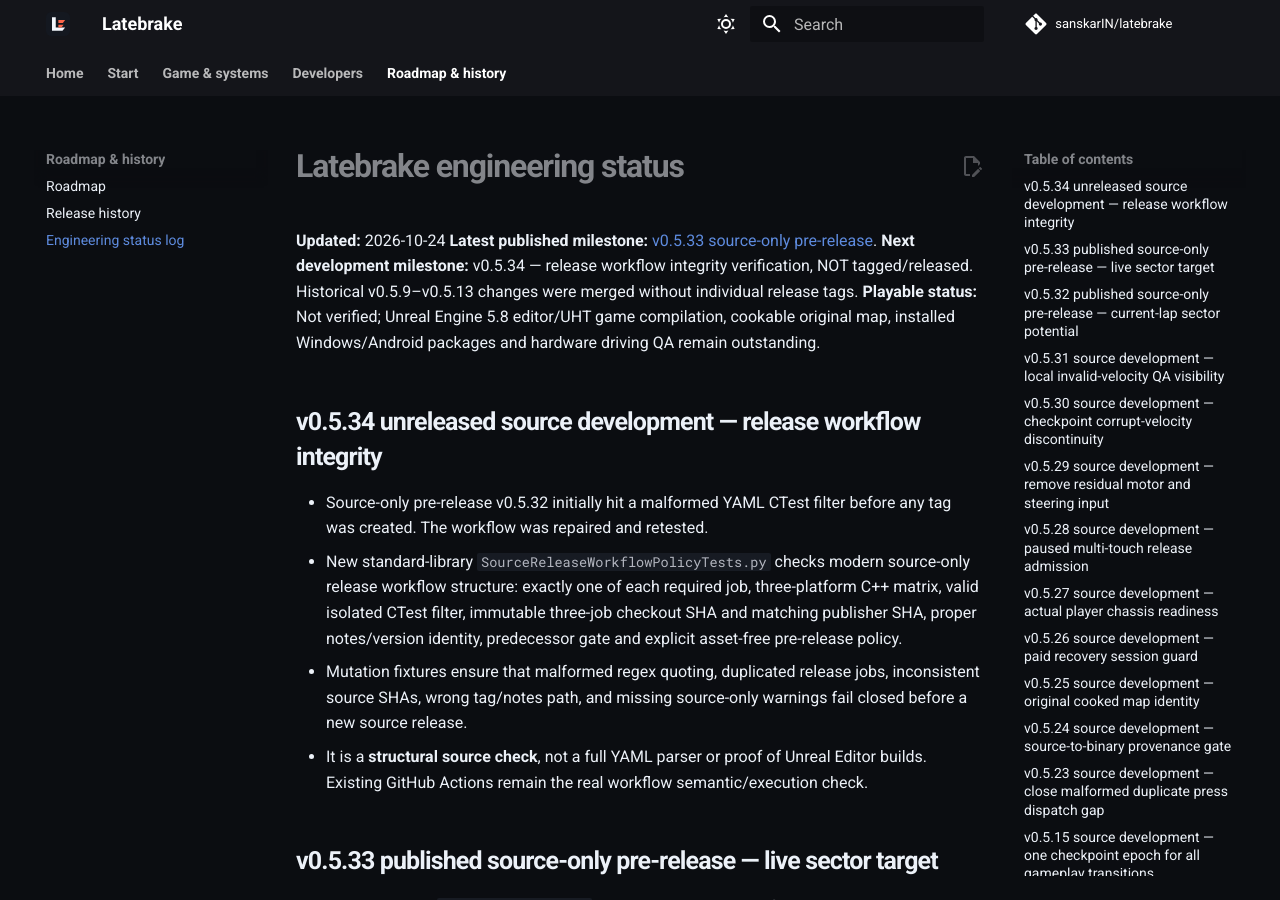
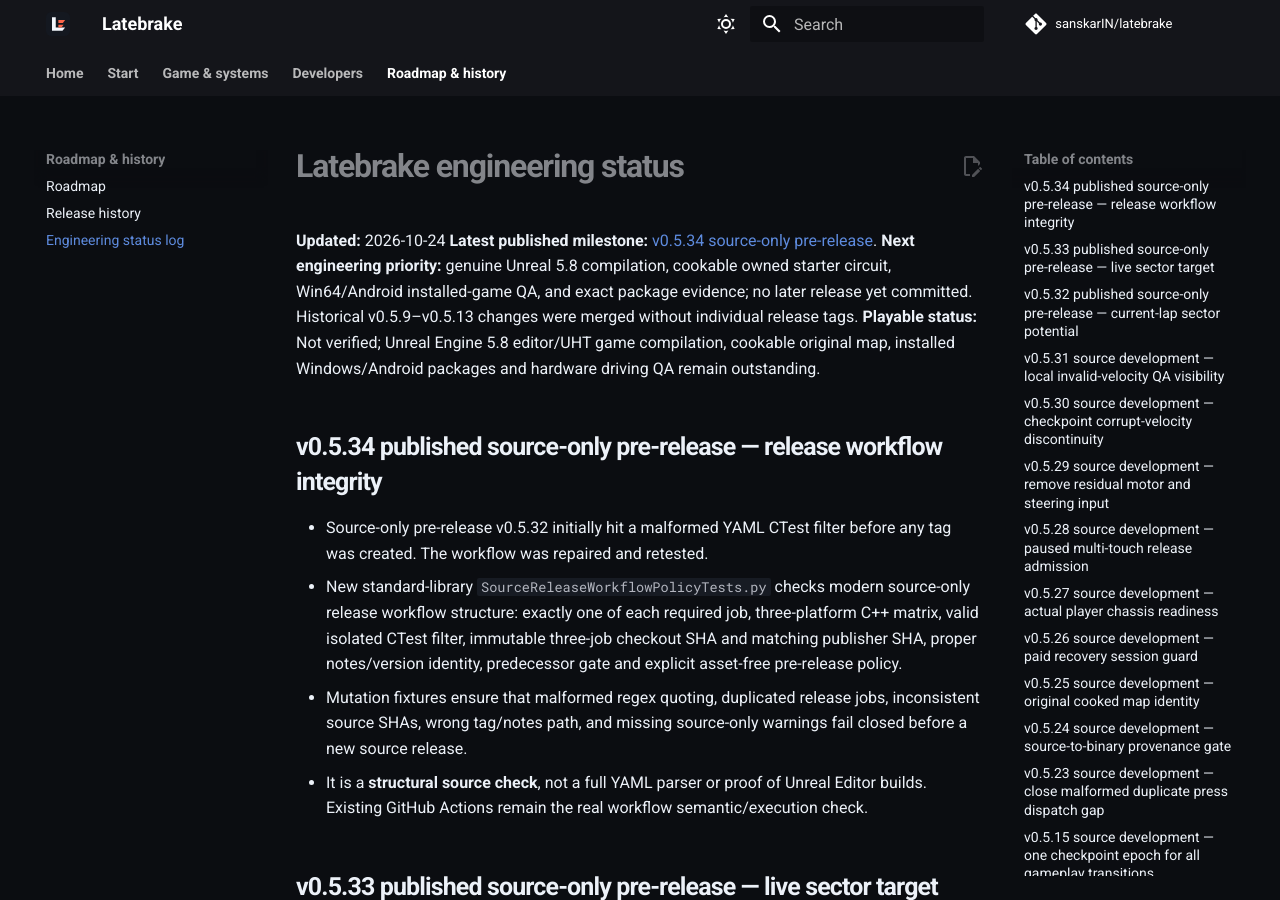
Before and after one commit to sanskarIN/latebrake, an MkDocs documentation site: the page built from docs/STATUS.md, in a window 1280 px wide and 900 px high. Built offline with MkDocs 1.6.1 and Material for MkDocs 9.7.7, drawn with Linux system fonts in a browser that asks for light colours; comment, search, counter and statistics services are not loaded.

Commit message:
docs(releases): reflect published v0.5.34 source-only milestone (docs/STATUS.md)

```diff
--- a/docs/STATUS.md
+++ b/docs/STATUS.md
@@ -1,11 +1,11 @@
 # Latebrake engineering status
 
 **Updated:** 2026-10-24
-**Latest published milestone:** [v0.5.33 source-only pre-release](https://github.com/sanskarIN/latebrake/releases/tag/v0.5.33).
-**Next development milestone:** v0.5.34 — release workflow integrity verification, NOT tagged/released. Historical v0.5.9–v0.5.13 changes were merged without individual release tags.
+**Latest published milestone:** [v0.5.34 source-only pre-release](https://github.com/sanskarIN/latebrake/releases/tag/v0.5.34).
+**Next engineering priority:** genuine Unreal 5.8 compilation, cookable owned starter circuit, Win64/Android installed-game QA, and exact package evidence; no later release yet committed. Historical v0.5.9–v0.5.13 changes were merged without individual release tags.
 **Playable status:** Not verified; Unreal Engine 5.8 editor/UHT game compilation, cookable original map, installed Windows/Android packages and hardware driving QA remain outstanding.
 
-## v0.5.34 unreleased source development — release workflow integrity
+## v0.5.34 published source-only pre-release — release workflow integrity
 
 - Source-only pre-release v0.5.32 initially hit a malformed YAML CTest
   filter before any tag was created. The workflow was repaired and retested.
```
